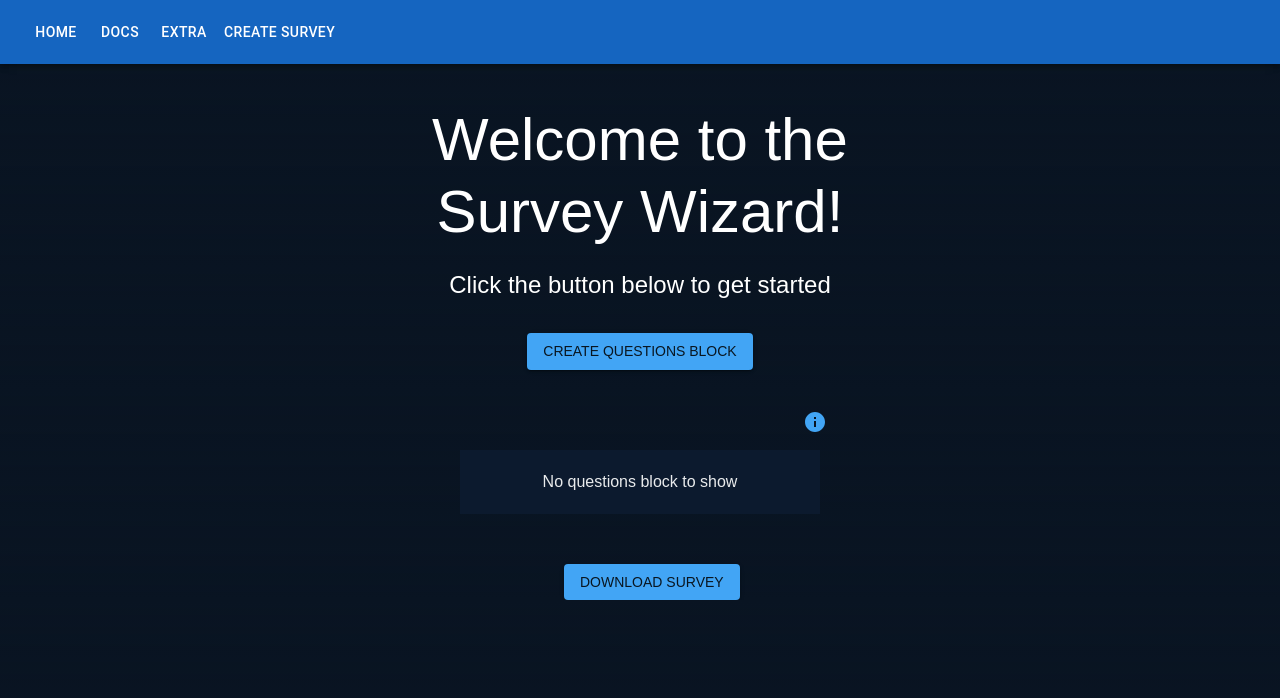
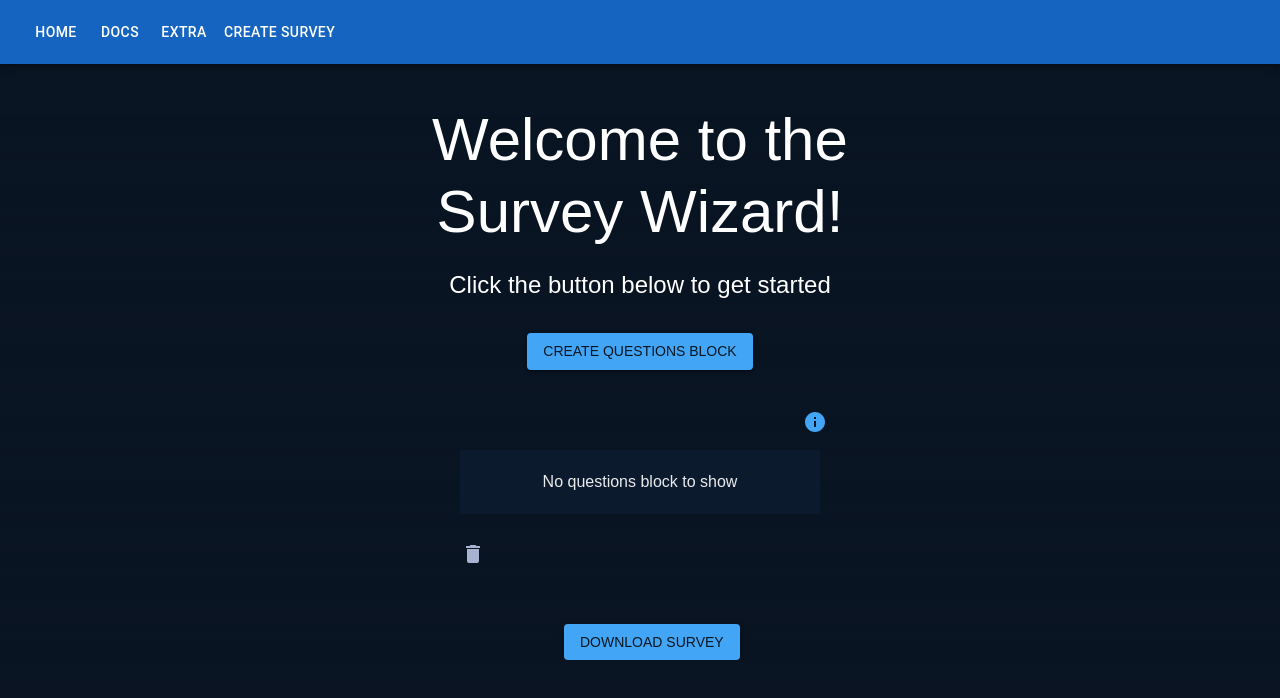
Before and after one commit to ShlomiShitrit/jspsychSurveyUI, a Next.js app: page /CreatePage in a window 1280 px wide. Shown: the top 698 px of the page. Built offline with nearby package versions, Linux system fonts and the light colour scheme.

Commit message:
FIx delete icon func Fixed #4

```diff
--- a/src/app/Components/UI/SurveysList.tsx
+++ b/src/app/Components/UI/SurveysList.tsx
@@ -26,7 +26,6 @@ import {
     SURVEY_LIST_TOOLTIP,
 } from "@/app/General/Resources/UIRes";
 import {
-    UI_ARRAY_STATE_DEFAULT_0,
     UI_INDEX_MINUS_1,
     UI_INDEX_1,
     UI_ARR_LEN_1,
@@ -38,10 +37,11 @@ import {
     surveyListListItemStyle,
     surveyListBox1Style,
     surveyListBox2Style,
+    surveyListBox3Style,
 } from "@/app/General/styles";
 
 function SurveysList() {
-    const [checked, setChecked] = useState(UI_ARRAY_STATE_DEFAULT_0);
+    const [checked, setChecked] = useState<number[]>([]);
     const surveysList = useSelector((state: any) => state.surveyList);
     const dispatch = useDispatch();
 
@@ -88,19 +88,7 @@ function SurveysList() {
                                     const labelId = `${index}`;
 
                                     return (
-                                        <ListItem
-                                            key={index}
-                                            secondaryAction={
-                                                <IconButton
-                                                    edge={EDGE_END}
-                                                    aria-label={ICON_ARIA_LABEL}
-                                                    onClick={handleDelete}
-                                                >
-                                                    <DeleteIcon />
-                                                </IconButton>
-                                            }
-                                            disablePadding
-                                        >
+                                        <ListItem key={index} disablePadding>
                                             <ListItemButton
                                                 role={undefined}
                                                 onClick={handleToggle(index)}
@@ -135,6 +123,19 @@ function SurveysList() {
                                 }
                             )}
                     </List>
+                    <br />
+                    <br />
+                    <br />
+                    <Box sx={surveyListBox3Style}>
+                        <IconButton
+                            edge={EDGE_END}
+                            aria-label={ICON_ARIA_LABEL}
+                            disabled={checked.length === UI_ARR_LEN_0}
+                            onClick={handleDelete}
+                        >
+                            <DeleteIcon />
+                        </IconButton>
+                    </Box>
                 </Box>
             </Container>
         </ThemeProvider>
--- a/src/app/General/constants.tsx
+++ b/src/app/General/constants.tsx
@@ -20,7 +20,6 @@ export const STYPE_COUNTER_STATE_DEFAULT_1 = 1;
 export const STYPE_COUNTER_PLUS_1 = 1;
 
 // UI
-export const UI_ARRAY_STATE_DEFAULT_0 = [0];
 export const UI_INDEX_MINUS_1 = -1;
 export const UI_INDEX_1 = 1;
 export const UI_ARR_LEN_1 = 1;
@@ -45,7 +44,9 @@ export const STYLE_MAX_WIDTH_360 = 360;
 export const STYLE_MAX_WIDTH_200 = 200;
 export const STYLE_FONT_SIZE_15 = 15;
 export const STYLE_TOP_0 = 0;
+export const STYLE_BOTTOM_0 = 0;
 export const STYLE_RIGHT_65 = 65;
+export const STYLE_LEFT_65 = 65;
 
 export const HOOKS_ARR_LEN_0 = 0;
 export const HOOKS_ARR_LEN_2 = 2;
--- a/src/app/General/styles.tsx
+++ b/src/app/General/styles.tsx
@@ -31,7 +31,9 @@ import {
     STYLE_MAX_WIDTH_200,
     STYLE_FONT_SIZE_15,
     STYLE_TOP_0,
+    STYLE_BOTTOM_0,
     STYLE_RIGHT_65,
+    STYLE_LEFT_65,
 } from "@/app/General/constants";
 
 export const darkTheme = createTheme({
@@ -140,3 +142,8 @@ export const surveyListBox2Style = {
     top: STYLE_TOP_0,
     right: STYLE_RIGHT_65,
 };
+export const surveyListBox3Style = {
+    position: STYLE_POSITION_ABS,
+    bottom: STYLE_BOTTOM_0,
+    left: STYLE_LEFT_65,
+};
```
